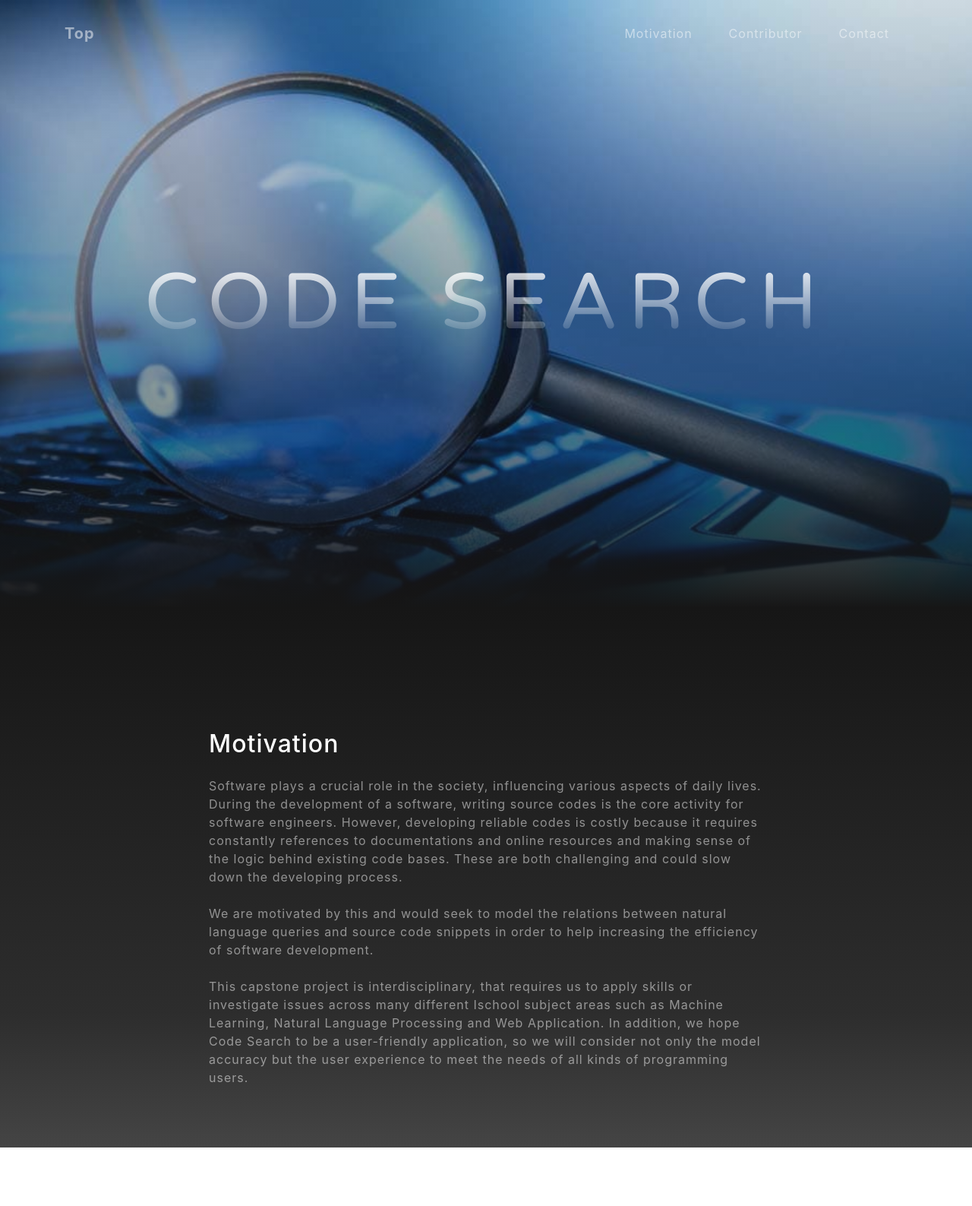
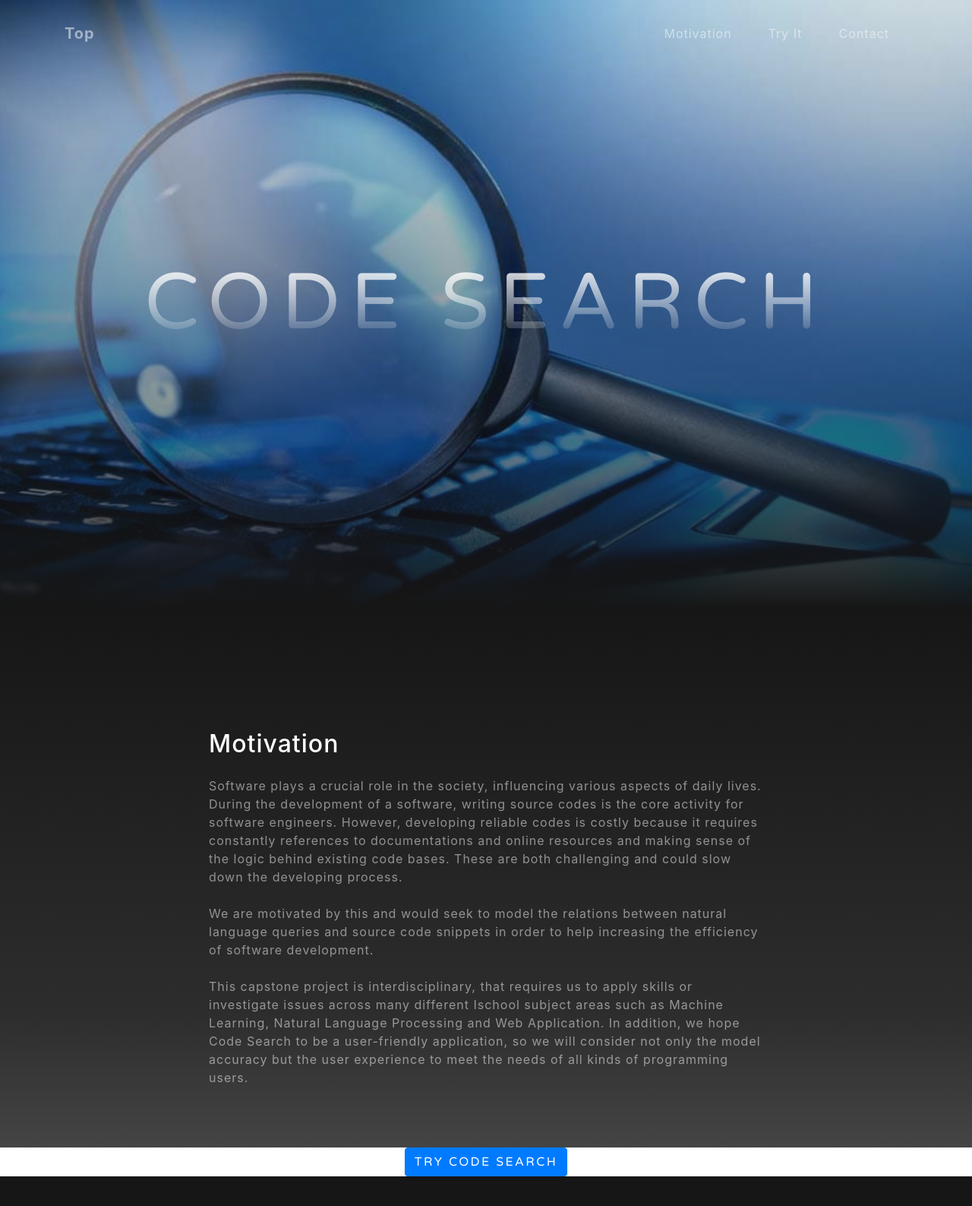
Before and after one commit to 3innielee/nlp_code_search_generation, a website with bundled scripts: page index.html in a window 1280 px wide. Shown: the top 1587 px of the page at 76% size. Built offline with nearby package versions, Linux system fonts and the light colour scheme.

Commit message:
Update index.html
fix anchor to system link section

```diff
--- a/index.html
+++ b/index.html
@@ -40,7 +40,7 @@
               <a class="nav-link js-scroll-trigger" href="#about">Motivation</a>
             </li>
             <li class="nav-item">
-              <a class="nav-link js-scroll-trigger" href="#projects">Contributor</a>
+              <a class="nav-link js-scroll-trigger" href="#redirect">Try It</a>
             </li>
             <li class="nav-item">
               <a class="nav-link js-scroll-trigger" href="#contact">Contact</a>
@@ -75,7 +75,7 @@
 
 
     <!-- Redirect to Search -->
-    <section id= "redirect" class="contact-section bg-white">
+    <section id= "redirect" class="redirect-section bg-white">
       <div class="container d-flex h-100 align-items-center">
         <div class="mx-auto text-center">
           <a href="http://codesearch-env.efismgv4wt.us-east-2.elasticbeanstalk.com" class="btn btn-primary mx-auto my-0 text-uppercase">Try Code Search</a>
```
